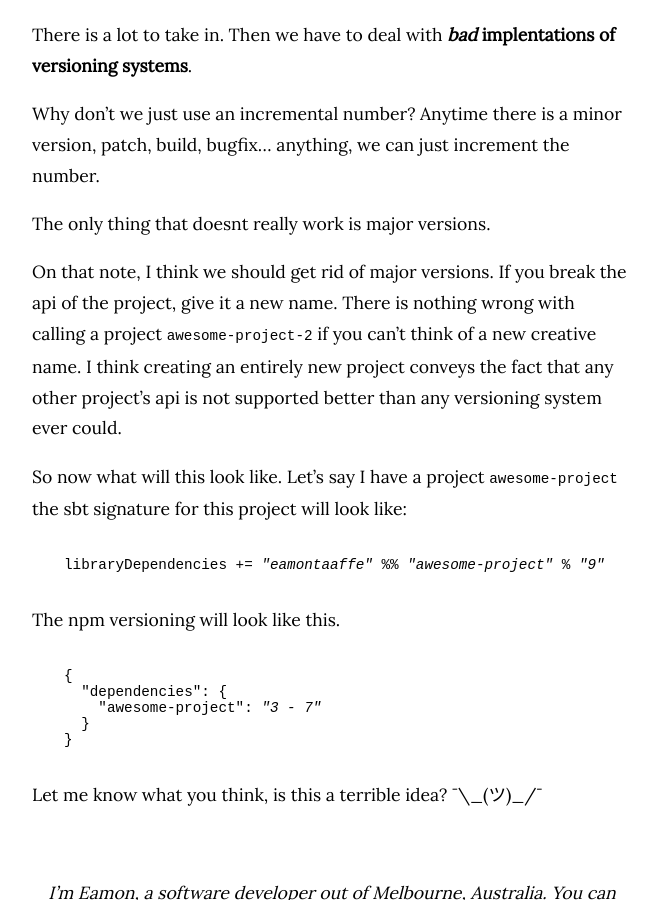
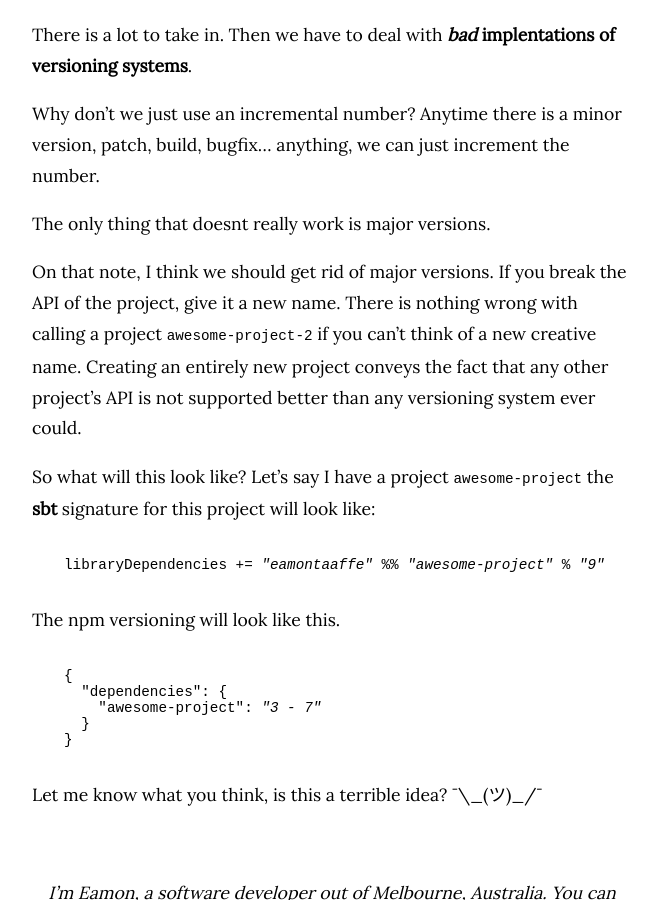
Before and after one commit to eamontaaffe/eamontaaffe.github.io, a Jekyll site: the page built from _posts/2019-07-04-versioning-sucks.md, in a window 1280 px wide and 900 px high, scrolled down 584 px. Shown: the whole window, without its empty margins (308-965 px from the left). Built offline with Jekyll 4.4.1, drawn with Linux system fonts in a browser that asks for light colours; our own code applies the rules of GitHub Pages for plain Markdown files.

Commit message:
Update 2019-07-04-versioning-sucks.md

````diff
--- a/_posts/2019-07-04-versioning-sucks.md
+++ b/_posts/2019-07-04-versioning-sucks.md
@@ -12,9 +12,9 @@ Why don't we just use an incremental number? Anytime there is a minor version, p
 
 The only thing that doesnt really work is major versions.
 
-On that note, I think we should get rid of major versions. If you break the api of the project, give it a new name. There is nothing wrong with calling a project `awesome-project-2` if you can't think of a new creative name. I think creating an entirely new project conveys the fact that any other project's api is not supported better than any versioning system ever could.
+On that note, I think we should get rid of major versions. If you break the API of the project, give it a new name. There is nothing wrong with calling a project `awesome-project-2` if you can't think of a new creative name. Creating an entirely new project conveys the fact that any other project's API is not supported better than any versioning system ever could.
 
-So now what will this look like. Let's say I have a project `awesome-project` the sbt signature for this project will look like:
+So what will this look like? Let's say I have a project `awesome-project` the [sbt](https://www.scala-sbt.org/) signature for this project will look like:
 
 ```scala
 libraryDependencies += "eamontaaffe" %% "awesome-project" % "9"
````
